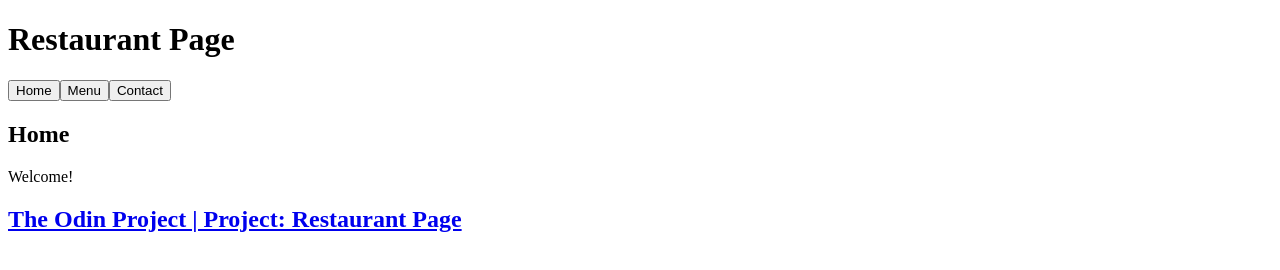
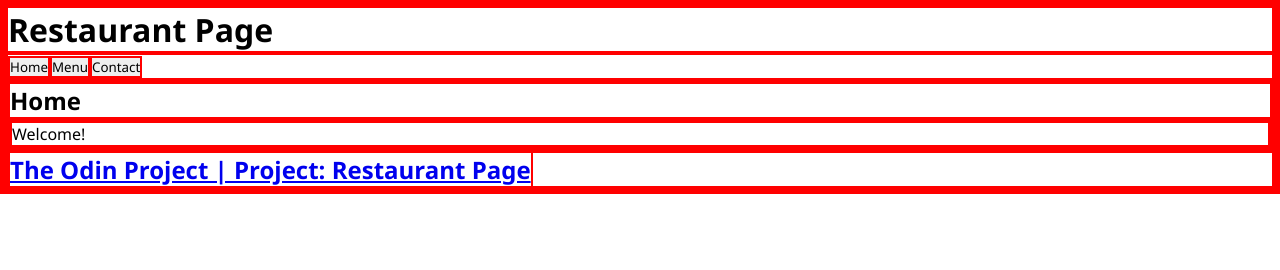
Before and after one commit to CyprianESPI/odin-restaurant-page, a website built with webpack: page dist/index.html in a window 1280 px wide. Built offline with nearby package versions, Linux system fonts and the light colour scheme.

Commit message:
Lazy way of adding styles

```diff
--- a/dist/index.html
+++ b/dist/index.html
@@ -8,6 +8,7 @@
 
 
     <script src="main.js" defer></script>
+    <link rel="stylesheet" href="styles.css" />
 </head>
 
 <body>
--- /dev/null
+++ b/dist/styles.css
@@ -0,0 +1,8 @@
+* {
+    margin: 0;
+    padding: 0;
+    font-family: 'Segoe UI', Tahoma, Geneva, Verdana, sans-serif;
+    border: 2px solid red;
+}
+
+/*border: 2px solid red;*/
```
